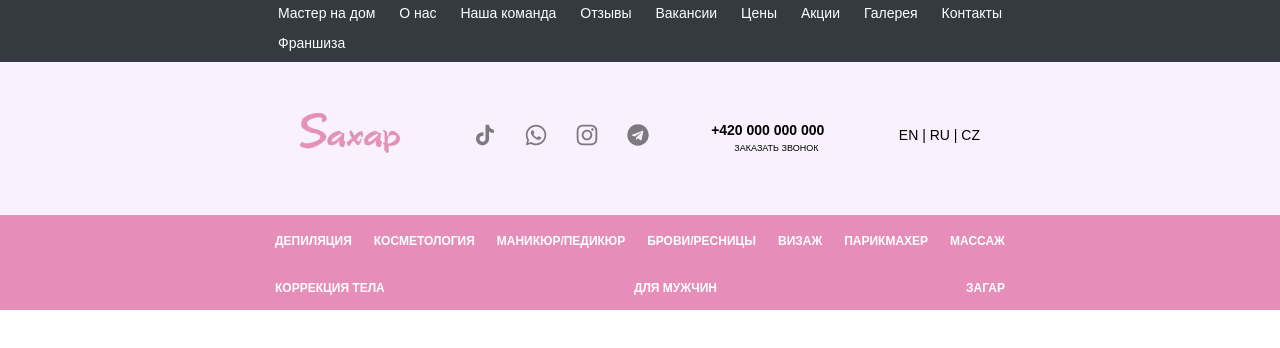
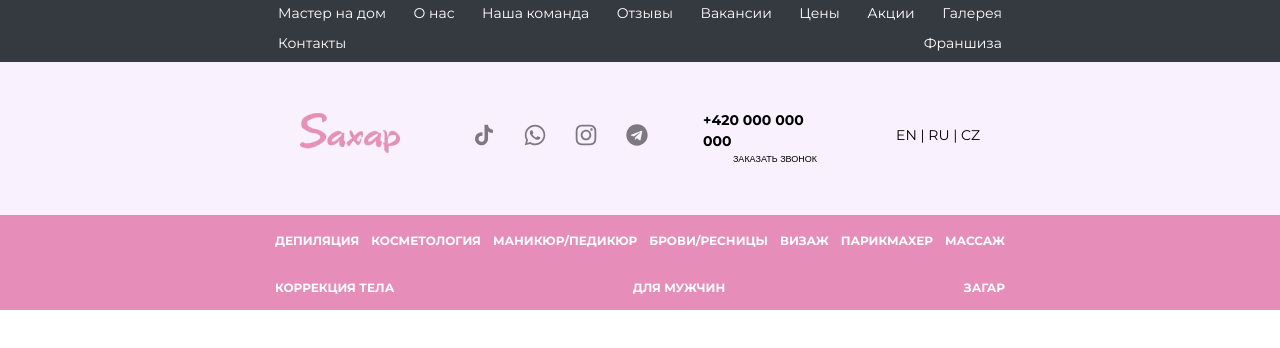
Before and after one commit to larry6767/beauty-saloon, a Next.js app: page / in a window 1280 px wide. Shown: the top 348 px of the page. Built offline with nearby package versions, Linux system fonts and the light colour scheme; what emotion-normalize would draw is missing.

Commit message:
DEV-1 fix fonts and hydration

```diff
--- a/next.config.js
+++ b/next.config.js
@@ -2,6 +2,9 @@
 const nextConfig = {
   experimental: {
     appDir: true,
+    fontLoaders: [
+      { loader: '@next/font/google', options: { subsets: ['cyrillic'] } },
+    ],
   },
 }
 
--- a/package.json
+++ b/package.json
@@ -12,11 +12,12 @@
   "dependencies": {
     "@emotion/react": "^11.10.5",
     "@emotion/styled": "^11.10.5",
-    "@next/font": "13.1.6",
+    "@next/font": "^13.1.6",
     "@types/node": "18.11.18",
     "@types/react": "18.0.27",
     "@types/react-dom": "18.0.10",
     "@typescript-eslint/eslint-plugin": "^5.49.0",
+    "emotion-normalize": "^11.0.1",
     "eslint": "8.33.0",
     "eslint-config-next": "13.1.6",
     "eslint-config-prettier": "^8.6.0",
--- a/src/app/head.tsx
+++ b/src/app/head.tsx
@@ -1,22 +1,10 @@
-export default function Head({ children }: { children: React.ReactNode }) {
+export default function Head() {
   return (
     <>
       <title>Beauty Saloon</title>
       <meta content="width=device-width, initial-scale=1" name="viewport" />
       <meta name="description" content="The best beauty saloon" />
       <link rel="icon" href="/favicon.ico" />
-      <link rel="preconnect" href="https://fonts.googleapis.com" />
-      <link
-        rel="preconnect"
-        href="https://fonts.gstatic.com"
-        crossOrigin="anonymous"
-      />
-      {/* eslint-disable-next-line @next/next/no-page-custom-font */}
-      {/* <link
-        href="https://fonts.googleapis.com/css2?family=Montserrat:wght@400;700&display=swap"
-        rel="stylesheet"
-      ></link> */}
-      {children}
     </>
   )
 }
--- a/src/app/layout.tsx
+++ b/src/app/layout.tsx
@@ -1,20 +1,22 @@
-'use client'
+import { Montserrat } from '@next/font/google'
+// local libs
 import { globalStyles } from 'src/theme'
 import Head from './head'
+
+const montserrat = Montserrat({
+  weight: ['400', '700'],
+  style: ['normal'],
+  subsets: ['cyrillic'],
+})
+
 export default function RootLayout({
   children,
 }: {
   children: React.ReactNode
 }) {
   return (
-    <html>
-      <Head>
-        {/* eslint-disable-next-line @next/next/no-page-custom-font */}
-        <link
-          href="https://fonts.googleapis.com/css2?family=Montserrat:wght@400;700&display=swap"
-          rel="stylesheet"
-        ></link>
-      </Head>
+    <html className={montserrat.className}>
+      <Head />
       {globalStyles}
       <body>{children}</body>
     </html>
--- a/src/app/page.tsx
+++ b/src/app/page.tsx
@@ -1,4 +1,4 @@
-'use client'
+// 'use client'
 // import Image from 'next/image'
 // import { Inter } from '@next/font/google'
 // import { Link } from 'src/components/generic'
--- a/src/components/generic/Link/Link.tsx
+++ b/src/components/generic/Link/Link.tsx
@@ -40,7 +40,7 @@ export const Link: FC<LinkProps> = ({
       {children}
     </StyledLink>
   ) : (
-    <NextLink href={href} passHref shallow={shallow}>
+    <NextLink href={href} passHref shallow={shallow} legacyBehavior>
       <StyledLink {...commonProps} {...rest}>
         {children}
       </StyledLink>
--- a/src/layouts/Header/Header.tsx
+++ b/src/layouts/Header/Header.tsx
@@ -1,3 +1,5 @@
+'use client'
+
 import React from 'react'
 import * as logo from 'assets/headerIcons/logo.png'
 import * as tiktokLogo from 'assets/headerIcons/tiktokLogo.svg'
--- a/src/theme/global-styles.tsx
+++ b/src/theme/global-styles.tsx
@@ -1,3 +1,5 @@
+'use client'
+
 import { css, Global } from '@emotion/react'
 import emotionNormalize from 'emotion-normalize'
 
@@ -12,18 +14,18 @@ export const globalStyles = (
         margin: 0;
         background: white;
         min-height: 100vh;
-        font-family: 'Montserrat', sans-serif;
+        /* font-family: 'Montserrat', sans-serif; */
         line-height: 1.5;
         scroll-behavior: smooth;
       }
 
-      html,
+      /* html,
       body,
       button,
       input,
       textarea {
-        font-family: Rubik, sans-serif;
-      }
+        font-family: 'Montserrat', sans-serif;
+      } */
 
       * {
         box-sizing: border-box;
```
Also changed, not shown: 1 other file (tests, documents, lock files or other folders).
